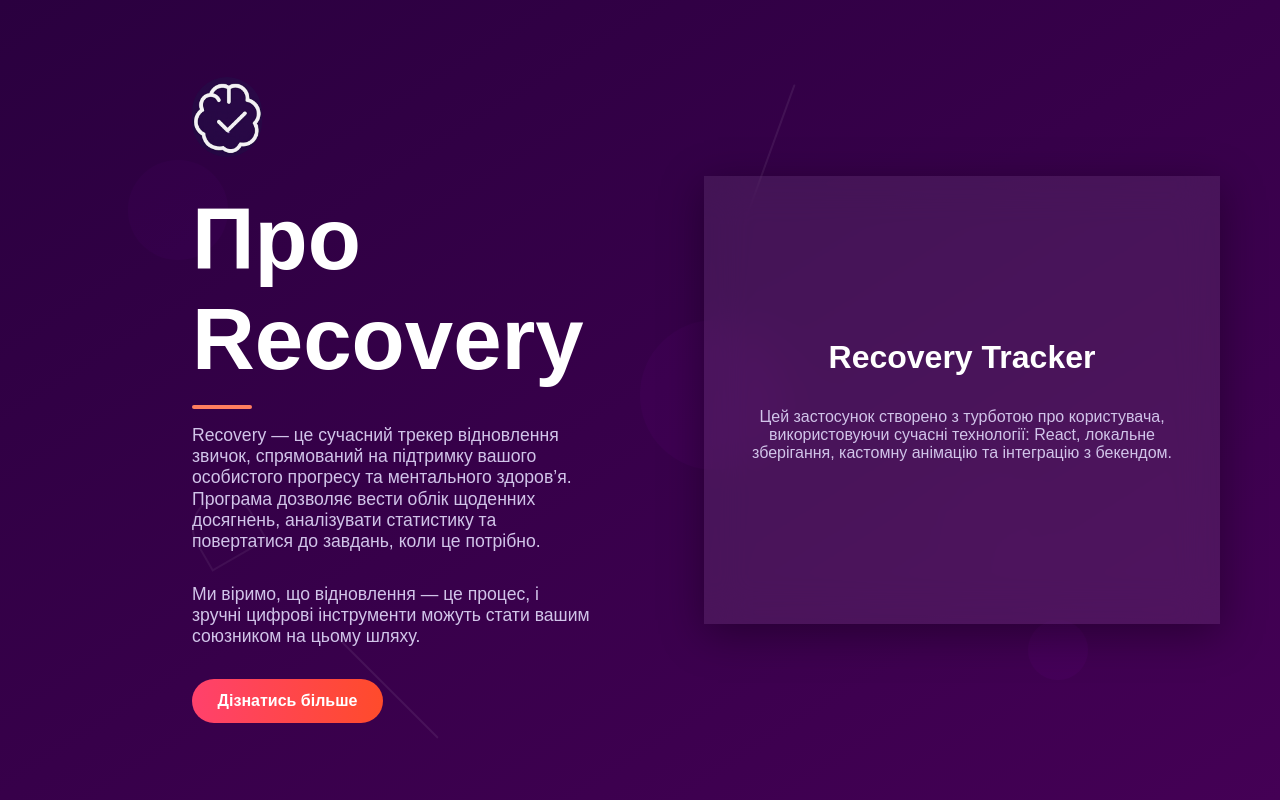
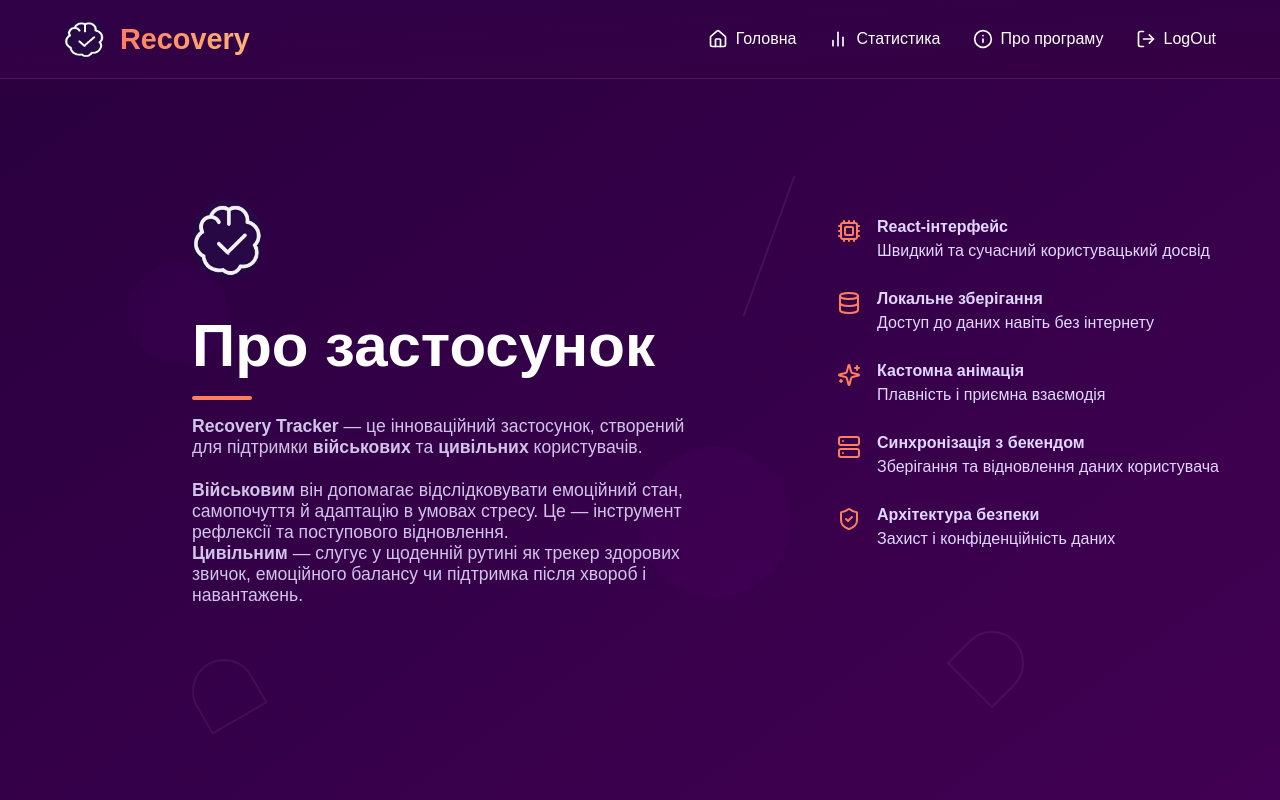
Before and after one commit to kulikp1/Recovery-Tracker, a React (Vite) app: page /about in a window 1280 px wide. Built offline with nearby package versions, Linux system fonts and the light colour scheme.

Commit message:
finish about page

```diff
--- a/src/components/AboutPage/AboutPage.jsx
+++ b/src/components/AboutPage/AboutPage.jsx
@@ -1,11 +1,15 @@
 import React from "react";
-import styles from "./AboutPage.module.css"; // Створимо окремий CSS модуль для цієї сторінки
+import styles from "./AboutPage.module.css";
+import { Cpu, Database, Sparkles, Server, ShieldCheck } from "lucide-react";
 import logo from "../../../assets/logo.png";
+import Header from "../Header/Header";
 
 const AboutPage = () => {
   return (
+    <div>
+      <Header />
       <div className={styles.container}>
-      {/* Декоративні фігури */}
+        {/* Декорації */}
         <div className={`${styles.shape} ${styles.shape1}`} />
         <div className={`${styles.shape} ${styles.shape2}`} />
         <div className={`${styles.shape} ${styles.shape3}`} />
@@ -14,37 +18,74 @@ const AboutPage = () => {
         <div className={`${styles.wavy} ${styles.wavy1}`} />
         <div className={`${styles.wavy} ${styles.wavy2}`} />
 
+        {/* Ліва частина */}
         <div className={styles.left}>
           <img src={logo} alt="Recovery Logo" className={styles.logoImage} />
-        <h1 className={styles.title}>Про Recovery</h1>
+          <h1 className={styles.title}>Про застосунок</h1>
           <p className={styles.description}>
-          Recovery — це сучасний трекер відновлення звичок, спрямований на
-          підтримку вашого особистого прогресу та ментального здоров’я. Програма
-          дозволяє вести облік щоденних досягнень, аналізувати статистику та
-          повертатися до завдань, коли це потрібно.
+            <strong>Recovery Tracker</strong> — це інноваційний застосунок,
+            створений для підтримки <strong>військових</strong> та{" "}
+            <strong>цивільних</strong> користувачів.
+            <br />
+            <br />
+            <span className={styles.subBlock}>
+              <strong>Військовим</strong> він допомагає відслідковувати
+              емоційний стан, самопочуття й адаптацію в умовах стресу. Це —
+              інструмент рефлексії та поступового відновлення.
+            </span>
+            <br />
+            <span className={styles.subBlock}>
+              <strong>Цивільним</strong> — слугує у щоденній рутині як трекер
+              здорових звичок, емоційного балансу чи підтримка після хвороб і
+              навантажень.
+            </span>
           </p>
-        <p className={styles.description}>
-          Ми віримо, що відновлення — це процес, і зручні цифрові інструменти
-          можуть стати вашим союзником на цьому шляху.
-        </p>
-        <a
-          href="https://github.com/"
-          target="_blank"
-          rel="noreferrer"
-          className={styles.learnMore}
-        >
-          Дізнатись більше
-        </a>
         </div>
 
+        {/* Права частина — переваги */}
         <div className={styles.right}>
-        <div className={styles.card}>
-          <h2 className={styles.signin}>Recovery Tracker</h2>
-          <p style={{ textAlign: "center", color: "#d1c4e9" }}>
-            Цей застосунок створено з турботою про користувача, використовуючи
-            сучасні технології: React, локальне зберігання, кастомну анімацію та
-            інтеграцію з бекендом.
-          </p>
+          <ul className={styles.features}>
+            <li>
+              <Cpu className={styles.icon} />
+              <span>
+                <strong>React-інтерфейс</strong>
+                <br />
+                Швидкий та сучасний користувацький досвід
+              </span>
+            </li>
+            <li>
+              <Database className={styles.icon} />
+              <span>
+                <strong>Локальне зберігання</strong>
+                <br />
+                Доступ до даних навіть без інтернету
+              </span>
+            </li>
+            <li>
+              <Sparkles className={styles.icon} />
+              <span>
+                <strong>Кастомна анімація</strong>
+                <br />
+                Плавність і приємна взаємодія
+              </span>
+            </li>
+            <li>
+              <Server className={styles.icon} />
+              <span>
+                <strong>Синхронізація з бекендом</strong>
+                <br />
+                Зберігання та відновлення даних користувача
+              </span>
+            </li>
+            <li>
+              <ShieldCheck className={styles.icon} />
+              <span>
+                <strong>Архітектура безпеки</strong>
+                <br />
+                Захист і конфіденційність даних
+              </span>
+            </li>
+          </ul>
         </div>
       </div>
     </div>
--- a/src/components/AboutPage/AboutPage.module.css
+++ b/src/components/AboutPage/AboutPage.module.css
@@ -7,6 +7,8 @@
   position: relative;
   color: white;
   overflow: hidden;
+  align-items: flex-start; /* додано */
+  padding-top: 120px; /* додано */
 }
 
 /* === Декоративні елементи фону === */
@@ -86,7 +88,7 @@
 /* === Ліва секція: текст і логотип === */
 .left {
   flex: 1;
-  padding: 2rem 5rem 2rem 12rem;
+  padding: 0px 5rem 2rem 12rem;
   display: flex;
   flex-direction: column;
   justify-content: center;
@@ -109,7 +111,7 @@
 }
 
 .title {
-  font-size: 87px;
+  font-size: 60px;
   font-weight: 800;
   margin-bottom: 1rem;
   position: relative;
@@ -129,7 +131,7 @@
 .description {
   font-size: 1.1rem;
   line-height: 1.2;
-  max-width: 400px;
+  max-width: 600px;
   margin-bottom: 2rem;
   color: #d1c4e9;
 }
@@ -155,6 +157,7 @@
   display: flex;
   justify-content: center;
   align-items: center;
+  padding-top: 0px;
 }
 
 .card {
@@ -177,3 +180,26 @@
   margin-bottom: 2rem;
   text-align: center;
 }
+
+.features {
+  list-style: none;
+  padding-left: 0;
+  display: flex;
+  flex-direction: column;
+  gap: 1.5rem;
+  font-size: 1rem;
+  color: #e0d7ff;
+}
+
+.features li {
+  display: flex;
+  align-items: flex-start;
+  gap: 1rem;
+  line-height: 1.5;
+}
+
+.icon {
+  flex-shrink: 0;
+  color: #ff7e5f;
+  margin-top: 4px;
+}
```
Lines whose indentation alone changed are shown as unchanged.
